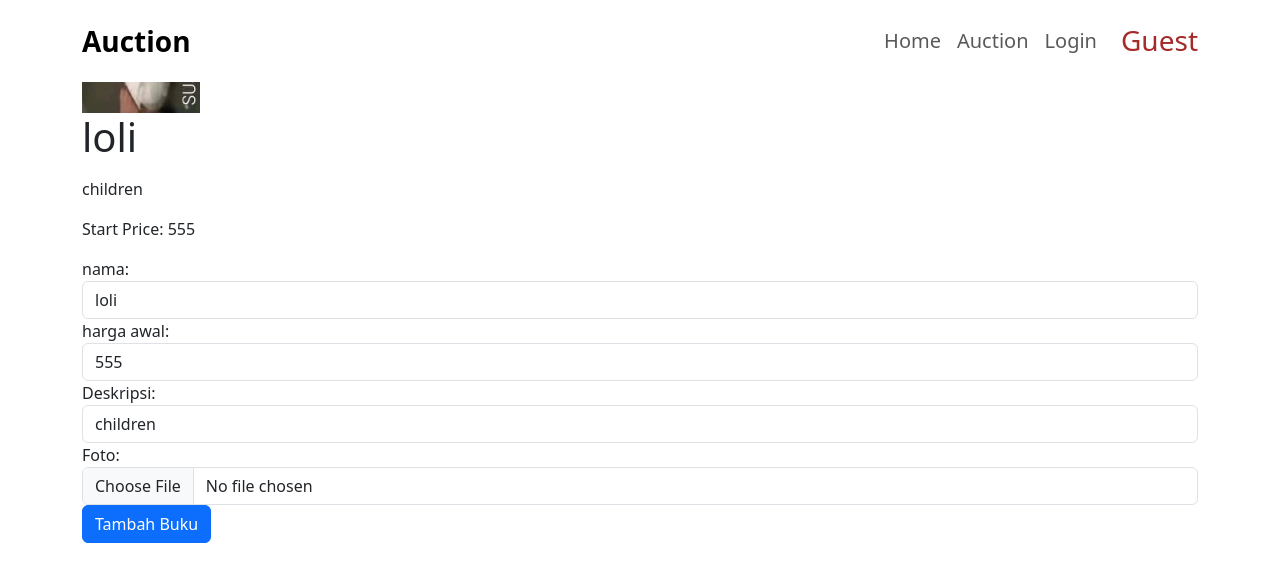
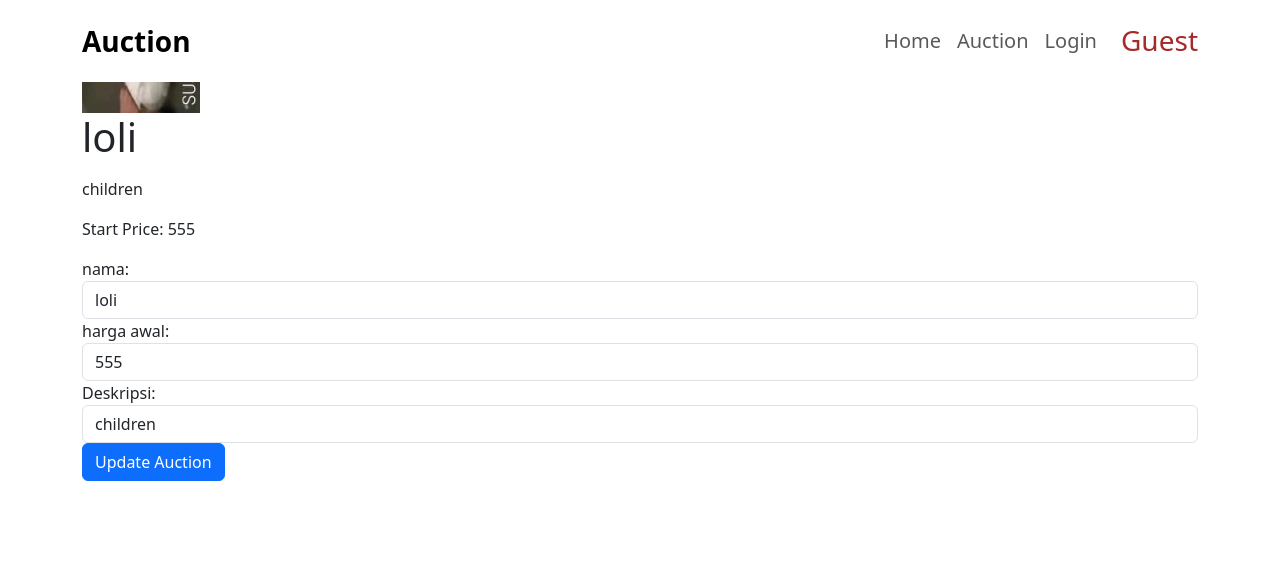
Before and after one commit to DerylFeyza/Auction_Project_PHP, a PHP site: page /details_publisher_item.php?id_item=4 in a window 1280 px wide. Shown: the top 582 px of the page. Run offline with PHP 8.4, Linux system fonts and the light colour scheme; data comes from the database, SQL or seed files in the repository.

Commit message:
Proses Update Details

```diff
--- a/details_publisher_item.php
+++ b/details_publisher_item.php
@@ -54,14 +54,12 @@ $dt_item = mysqli_fetch_array($qry_get_item);
         nama:
         <input autocomplete="off" type="text" name="name" value="<?= $dt_item['name'] ?>" class="form-control" required>
         harga awal:
-        <input autocomplete="off" type="integer" name="startprice" value="<?= $dt_item['startprice'] ?>"
-            class="form-control" required>
+        <input autocomplete="off" type="integer" name="startprice" value="<?= $dt_item['startprice'] ?>" class="form-control" required>
         Deskripsi:
-        <input autocomplete="off" type="text" name="deskripsi" value="<?= $dt_item['deskripsi'] ?>" class="form-control"
-            required>
-        Foto:
-        <input autocomplete="off" type="file" name="foto" class="form-control" required>
-        <input type="button" value="Tambah Buku" class="btn btn-primary" onclick="submitForm()">
+        <input autocomplete="off" type="text" name="deskripsi" value="<?= $dt_item['deskripsi'] ?>" class="form-control" required>
+        <!-- Foto:
+        <input autocomplete="off" type="file" name="foto" class="form-control" required> -->
+        <input type="button" value="Update Auction" class="btn btn-primary" onclick="submitForm()">
     </form>
 
     <div id="response"></div>
```
Also changed, not shown: proses_update_details.php (+9 -9 lines).
